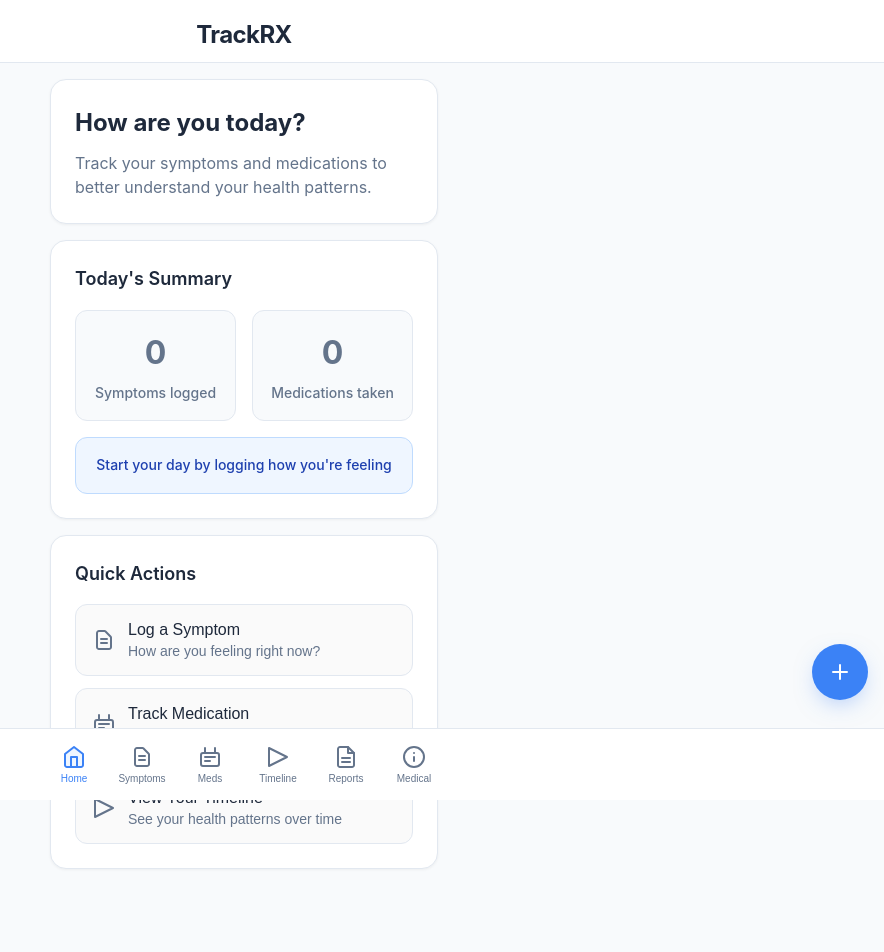
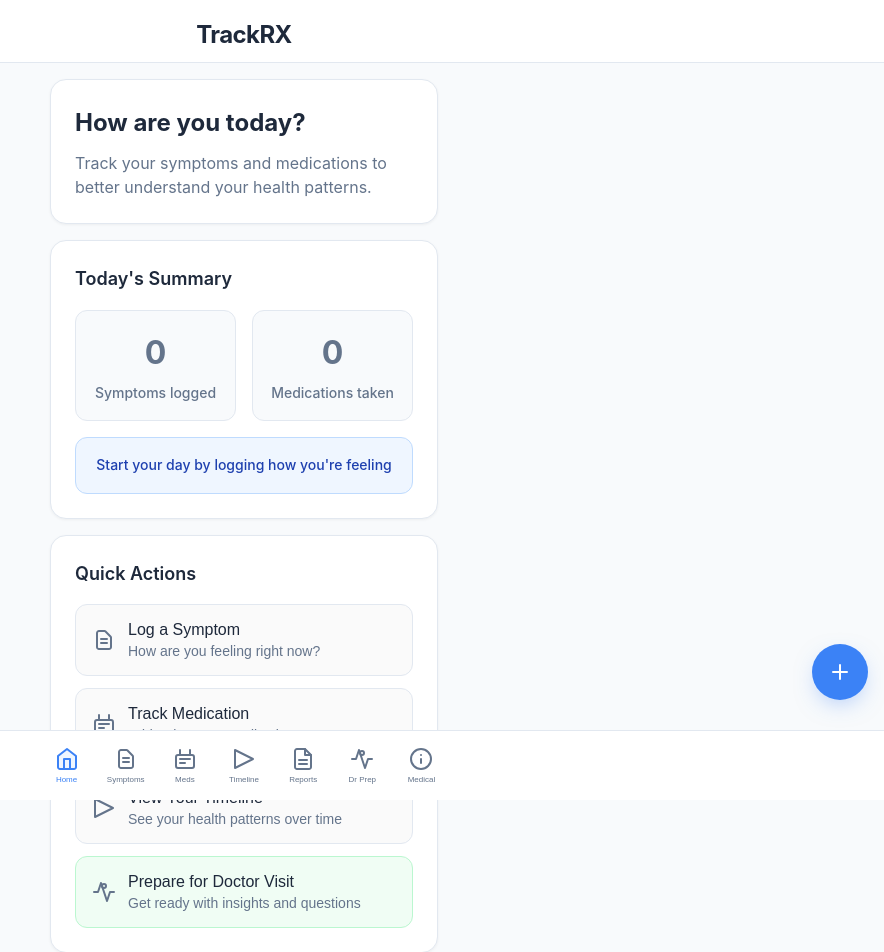
Before and after one commit to birthquake/medical-symptom-timeline-builder, a React (Create React App) app: page / in a window 1280 px wide. Shown: the top 952 px of the page, without its empty margins (396-1280 px from the left). Built offline with nearby package versions, Linux system fonts and the light colour scheme.

Commit message:
Update App.js

```diff
--- a/src/App.js
+++ b/src/App.js
@@ -3,6 +3,7 @@ import SymptomTracker from './components/SymptomTracker';
 import MedicationTracker from './components/MedicationTracker';
 import Timeline from './components/Timeline';
 import Reports from './components/Reports';
+import DoctorVisitPrep from './components/DoctorVisitPrep';
 import DisclaimerTab from './components/DisclaimerTab';
 
 // Inline SVG Icons (working version)
@@ -103,6 +104,25 @@ const ReportsIcon = ({ active = false }) => (
   </svg>
 );
 
+const DoctorPrepIcon = ({ active = false }) => (
+  <svg width="24" height="24" viewBox="0 0 24 24" fill="none">
+    <path
+      d="M22 12h-4l-3 9L9 3l-3 9H2"
+      stroke={active ? "#059669" : "#64748B"}
+      strokeWidth="2"
+      strokeLinecap="round"
+      strokeLinejoin="round"
+      fill={active ? "#F0FDF4" : "none"}
+    />
+    <circle
+      cx="12" cy="6" r="2"
+      stroke={active ? "#059669" : "#64748B"}
+      strokeWidth="2"
+      fill={active ? "#059669" : "none"}
+    />
+  </svg>
+);
+
 const InfoIcon = ({ active = false }) => (
   <svg width="24" height="24" viewBox="0 0 24 24" fill="none">
     <circle
@@ -156,6 +176,8 @@ function App() {
         return <Timeline />;
       case 'reports':
         return <Reports />;
+      case 'doctor-prep':
+        return <DoctorVisitPrep />;
       case 'disclaimer':
         return <DisclaimerTab />;
       case 'home':
@@ -215,7 +237,7 @@ function App() {
         {renderCurrentView()}
       </main>
 
-      {/* Bottom Navigation */}
+      {/* Bottom Navigation - Updated to 7 tabs */}
       <nav style={{
         position: 'fixed',
         bottom: 0,
@@ -230,9 +252,9 @@ function App() {
           maxWidth: '420px',
           margin: '0 auto',
           display: 'grid',
-          gridTemplateColumns: 'repeat(6, 1fr)',
-          gap: '0.25rem',
-          padding: '0 0.5rem'
+          gridTemplateColumns: 'repeat(7, 1fr)',
+          gap: '0.125rem',
+          padding: '0 0.25rem'
         }}>
           <button
             onClick={() => setCurrentView('home')}
@@ -241,7 +263,7 @@ function App() {
               flexDirection: 'column',
               alignItems: 'center',
               gap: '0.25rem',
-              padding: '0.5rem 0.25rem',
+              padding: '0.5rem 0.125rem',
               border: 'none',
               backgroundColor: 'transparent',
               cursor: 'pointer',
@@ -251,7 +273,7 @@ function App() {
           >
             <HomeIcon active={currentView === 'home'} />
             <span style={{
-              fontSize: '0.625rem',
+              fontSize: '0.5rem',
               fontWeight: '500',
               color: currentView === 'home' ? '#3B82F6' : '#64748B'
             }}>
@@ -266,7 +288,7 @@ function App() {
               flexDirection: 'column',
               alignItems: 'center',
               gap: '0.25rem',
-              padding: '0.5rem 0.25rem',
+              padding: '0.5rem 0.125rem',
               border: 'none',
               backgroundColor: 'transparent',
               cursor: 'pointer',
@@ -276,7 +298,7 @@ function App() {
           >
             <SymptomsIcon active={currentView === 'symptoms'} />
             <span style={{
-              fontSize: '0.625rem',
+              fontSize: '0.5rem',
               fontWeight: '500',
               color: currentView === 'symptoms' ? '#3B82F6' : '#64748B'
             }}>
@@ -291,7 +313,7 @@ function App() {
               flexDirection: 'column',
               alignItems: 'center',
               gap: '0.25rem',
-              padding: '0.5rem 0.25rem',
+              padding: '0.5rem 0.125rem',
               border: 'none',
               backgroundColor: 'transparent',
               cursor: 'pointer',
@@ -301,7 +323,7 @@ function App() {
           >
             <MedsIcon active={currentView === 'medications'} />
             <span style={{
-              fontSize: '0.625rem',
+              fontSize: '0.5rem',
               fontWeight: '500',
               color: currentView === 'medications' ? '#3B82F6' : '#64748B'
             }}>
@@ -316,7 +338,7 @@ function App() {
               flexDirection: 'column',
               alignItems: 'center',
               gap: '0.25rem',
-              padding: '0.5rem 0.25rem',
+              padding: '0.5rem 0.125rem',
               border: 'none',
               backgroundColor: 'transparent',
               cursor: 'pointer',
@@ -326,7 +348,7 @@ function App() {
           >
             <TimelineIcon active={currentView === 'timeline'} />
             <span style={{
-              fontSize: '0.625rem',
+              fontSize: '0.5rem',
               fontWeight: '500',
               color: currentView === 'timeline' ? '#3B82F6' : '#64748B'
             }}>
@@ -341,7 +363,7 @@ function App() {
               flexDirection: 'column',
               alignItems: 'center',
               gap: '0.25rem',
-              padding: '0.5rem 0.25rem',
+              padding: '0.5rem 0.125rem',
               border: 'none',
               backgroundColor: 'transparent',
               cursor: 'pointer',
@@ -351,11 +373,36 @@ function App() {
           >
             <ReportsIcon active={currentView === 'reports'} />
             <span style={{
-              fontSize: '0.625rem',
+              fontSize: '0.5rem',
               fontWeight: '500',
               color: currentView === 'reports' ? '#3B82F6' : '#64748B'
             }}>
               Reports
+            </span>
+          </button>
+
+          <button
+            onClick={() => setCurrentView('doctor-prep')}
+            style={{
+              display: 'flex',
+              flexDirection: 'column',
+              alignItems: 'center',
+              gap: '0.25rem',
+              padding: '0.5rem 0.125rem',
+              border: 'none',
+              backgroundColor: 'transparent',
+              cursor: 'pointer',
+              borderRadius: '8px',
+              transition: 'all 0.2s'
+            }}
+          >
+            <DoctorPrepIcon active={currentView === 'doctor-prep'} />
+            <span style={{
+              fontSize: '0.5rem',
+              fontWeight: '500',
+              color: currentView === 'doctor-prep' ? '#059669' : '#64748B'
+            }}>
+              Dr Prep
             </span>
           </button>
 
@@ -366,7 +413,7 @@ function App() {
               flexDirection: 'column',
               alignItems: 'center',
               gap: '0.25rem',
-              padding: '0.5rem 0.25rem',
+              padding: '0.5rem 0.125rem',
               border: 'none',
               backgroundColor: 'transparent',
               cursor: 'pointer',
@@ -376,9 +423,9 @@ function App() {
           >
             <InfoIcon active={currentView === 'disclaimer'} />
             <span style={{
-              fontSize: '0.625rem',
+              fontSize: '0.5rem',
               fontWeight: '500',
-              color: currentView === 'disclaimer' ? '#3B82F6' : '#64748B'
+              color: currentView === 'disclaimer' ? '#DC2626' : '#64748B'
             }}>
               Medical
             </span>
@@ -777,6 +824,49 @@ const HomePage = ({ setCurrentView, streak }) => {
               </div>
             </div>
           </button>
+
+          {/* New Doctor Prep Quick Action */}
+          <button
+            onClick={() => setCurrentView('doctor-prep')}
+            style={{
+              padding: '1rem',
+              border: '1px solid #BBF7D0',
+              backgroundColor: '#F0FDF4',
+              borderRadius: '12px',
+              cursor: 'pointer',
+              textAlign: 'left',
+              display: 'flex',
+              alignItems: 'center',
+              gap: '0.75rem',
+              transition: 'all 0.2s'
+            }}
+            onMouseEnter={(e) => {
+              e.target.style.backgroundColor = '#ECFDF5';
+              e.target.style.borderColor = '#86EFAC';
+            }}
+            onMouseLeave={(e) => {
+              e.target.style.backgroundColor = '#F0FDF4';
+              e.target.style.borderColor = '#BBF7D0';
+            }}
+          >
+            <DoctorPrepIcon active={false} />
+            <div>
+              <div style={{
+                fontSize: '1rem',
+                fontWeight: '500',
+                color: '#1E293B',
+                margin: '0 0 0.25rem 0'
+              }}>
+                Prepare for Doctor Visit
+              </div>
+              <div style={{
+                fontSize: '0.875rem',
+                color: '#64748B'
+              }}>
+                Get ready with insights and questions
+              </div>
+            </div>
+          </button>
         </div>
       </div>
     </div>
```
